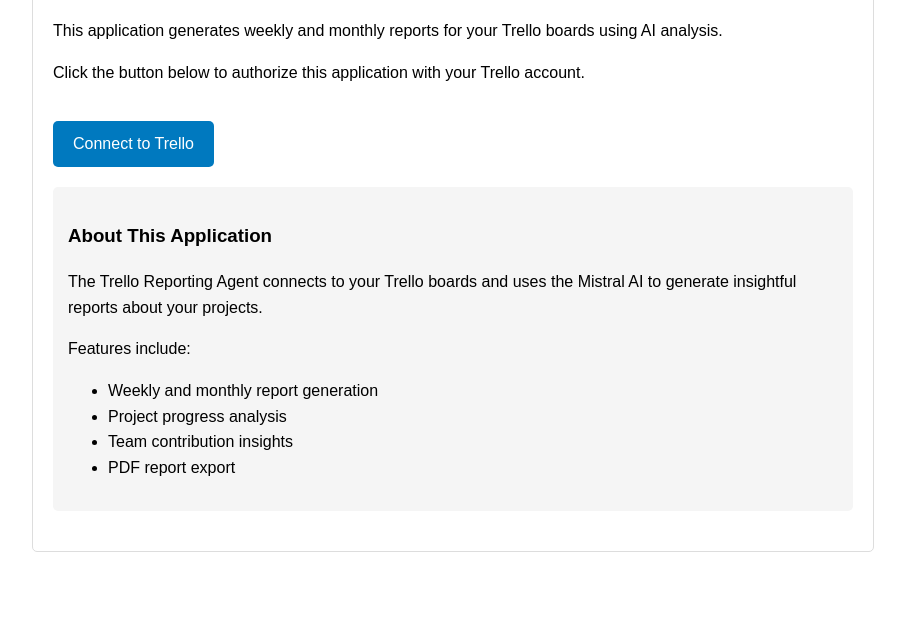
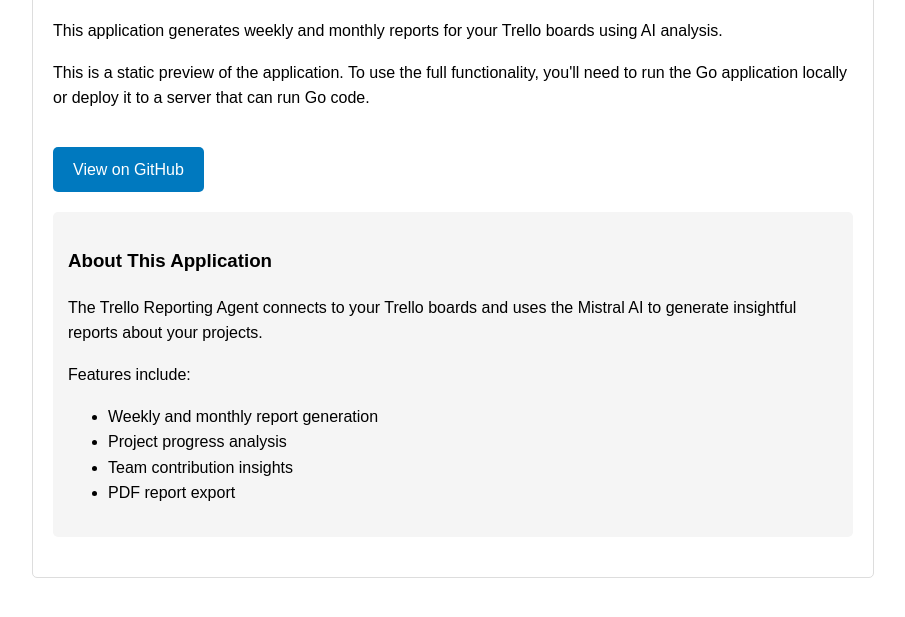
Before and after one commit to mihiryadav20/agents_golang, a plain HTML site: page index.html in a window 1280 px wide. Shown: the part 137-754 px from the top of the page, without its empty margins (187-1092 px from the left). Drawn offline with Linux system fonts and the light colour scheme.

Commit message:
Update index.html for GitHub Pages

```diff
--- a/index.html
+++ b/index.html
@@ -42,8 +42,8 @@
     <div class="container">
         <h1>Trello Reporting Agent</h1>
         <p>This application generates weekly and monthly reports for your Trello boards using AI analysis.</p>
-        <p>Click the button below to authorize this application with your Trello account.</p>
-        <a href="/login" class="btn">Connect to Trello</a>
+        <p>This is a static preview of the application. To use the full functionality, you'll need to run the Go application locally or deploy it to a server that can run Go code.</p>
+        <a href="https://github.com/mihiryadav20/agents_golang" class="btn">View on GitHub</a>
 
         <div class="token-info">
             <h3>About This Application</h3>
```
